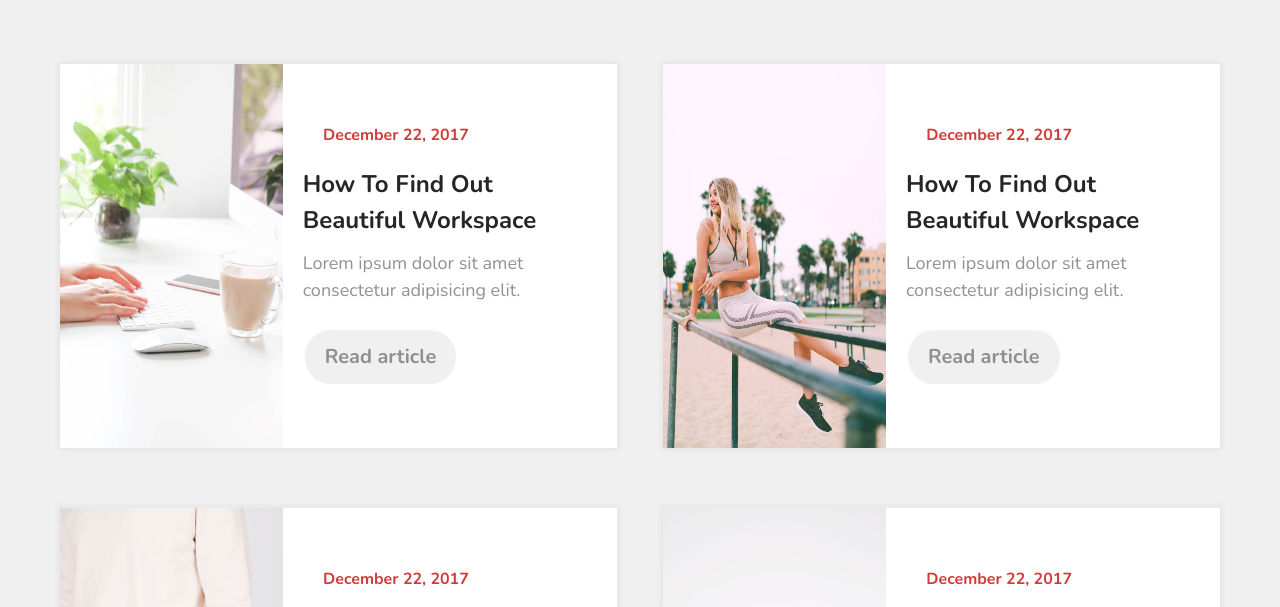
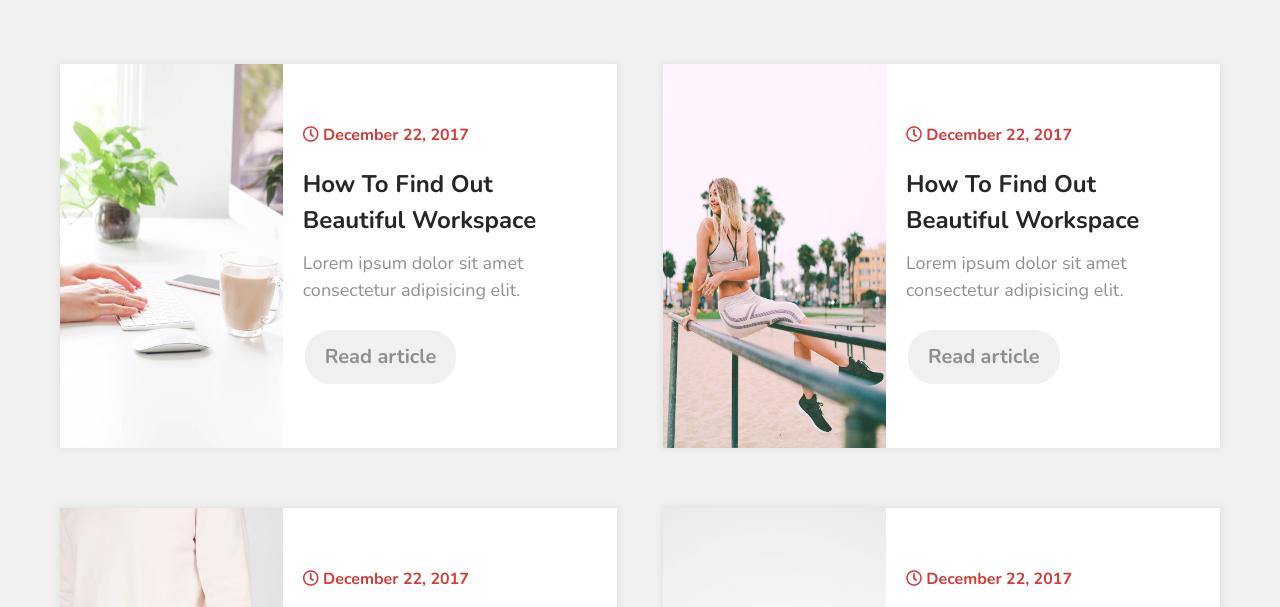
Before and after one commit to ikushaldave/Adding-HTML-Media, a plain HTML site: page Ex2-Assignment-Level-1/index.html in a window 1280 px wide. Shown: the part 1207-1814 px from the top of the page. Drawn offline with nearby package versions, Linux system fonts and the light colour scheme.

Commit message:
font awesome icon fixed

```diff
--- a/Ex2-Assignment-Level-1/index.html
+++ b/Ex2-Assignment-Level-1/index.html
@@ -110,7 +110,7 @@
                     <div class="blog col-50">
                         <img src="./assets/images/blog-image1.jpg" alt="Image 1">
                         <div class="blog-content">
-                            <span class="published"><i class="fab fa-times-circle"></i> <time datetime="20171222">December 22, 2017</time> </span>
+                            <span class="published"><i class="far fa-clock"></i> <time datetime="20171222">December 22, 2017</time> </span>
                             <h4>How To Find Out Beautiful Workspace</h4>
                             <p>Lorem ipsum dolor sit amet consectetur adipisicing elit.</p>
                             <a href="#" class="btn read-more">Read article</a>
@@ -119,7 +119,7 @@
                     <div class="blog col-50">
                         <img src="./assets/images/blog-image2.jpg" alt="Image 1">
                         <div class="blog-content">
-                            <span class="published"><i class="fab fa-times-circle"></i> <time datetime="20171222">December 22, 2017</time> </span>
+                            <span class="published"><i class="far fa-clock"></i> <time datetime="20171222">December 22, 2017</time> </span>
                             <h4>How To Find Out Beautiful Workspace</h4>
                             <p>Lorem ipsum dolor sit amet consectetur adipisicing elit.</p>
                             <a href="#" class="btn read-more">Read article</a>
@@ -128,7 +128,7 @@
                     <div class="blog col-50">
                         <img src="./assets/images/blog-image3.jpg" alt="Image 1">
                         <div class="blog-content">
-                            <span class="published"><i class="fab fa-times-circle"></i> <time datetime="20171222">December 22, 2017</time> </span>
+                            <span class="published"><i class="far fa-clock"></i> <time datetime="20171222">December 22, 2017</time> </span>
                             <h4>How To Find Out Beautiful Workspace</h4>
                             <p>Lorem ipsum dolor sit amet consectetur adipisicing elit.</p>
                             <a href="#" class="btn read-more">Read article</a>
@@ -137,7 +137,7 @@
                     <div class="blog col-50">
                         <img src="./assets/images/blog-image4.jpg" alt="Image 1">
                         <div class="blog-content">
-                            <span class="published"><i class="fab fa-times-circle"></i> <time datetime="20171222">December 22, 2017</time> </span>
+                            <span class="published"><i class="far fa-clock"></i> <time datetime="20171222">December 22, 2017</time> </span>
                             <h4>How To Find Out Beautiful Workspace</h4>
                             <p>Lorem ipsum dolor sit amet consectetur adipisicing elit.</p>
                             <a href="#" class="btn read-more">Read article</a>
```
